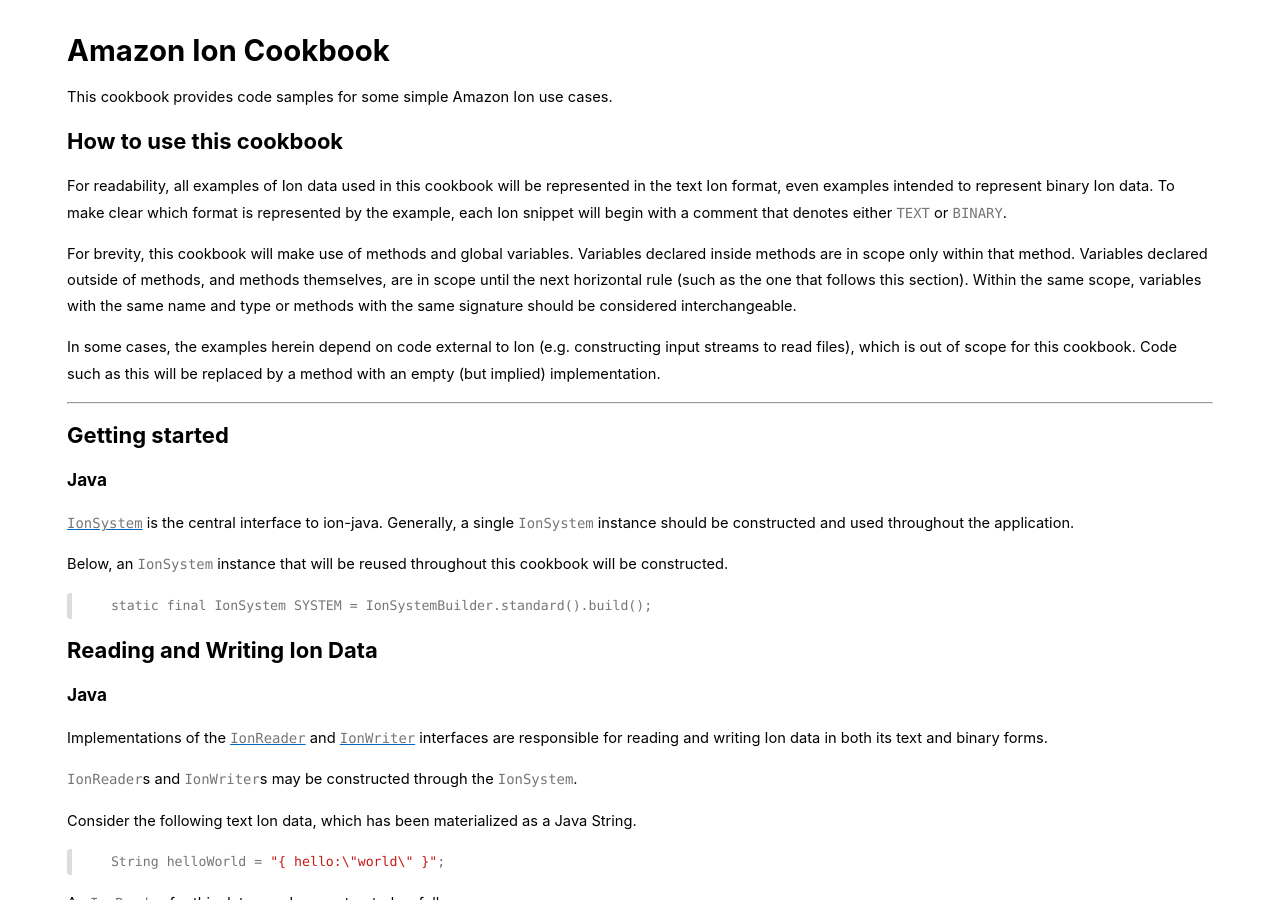
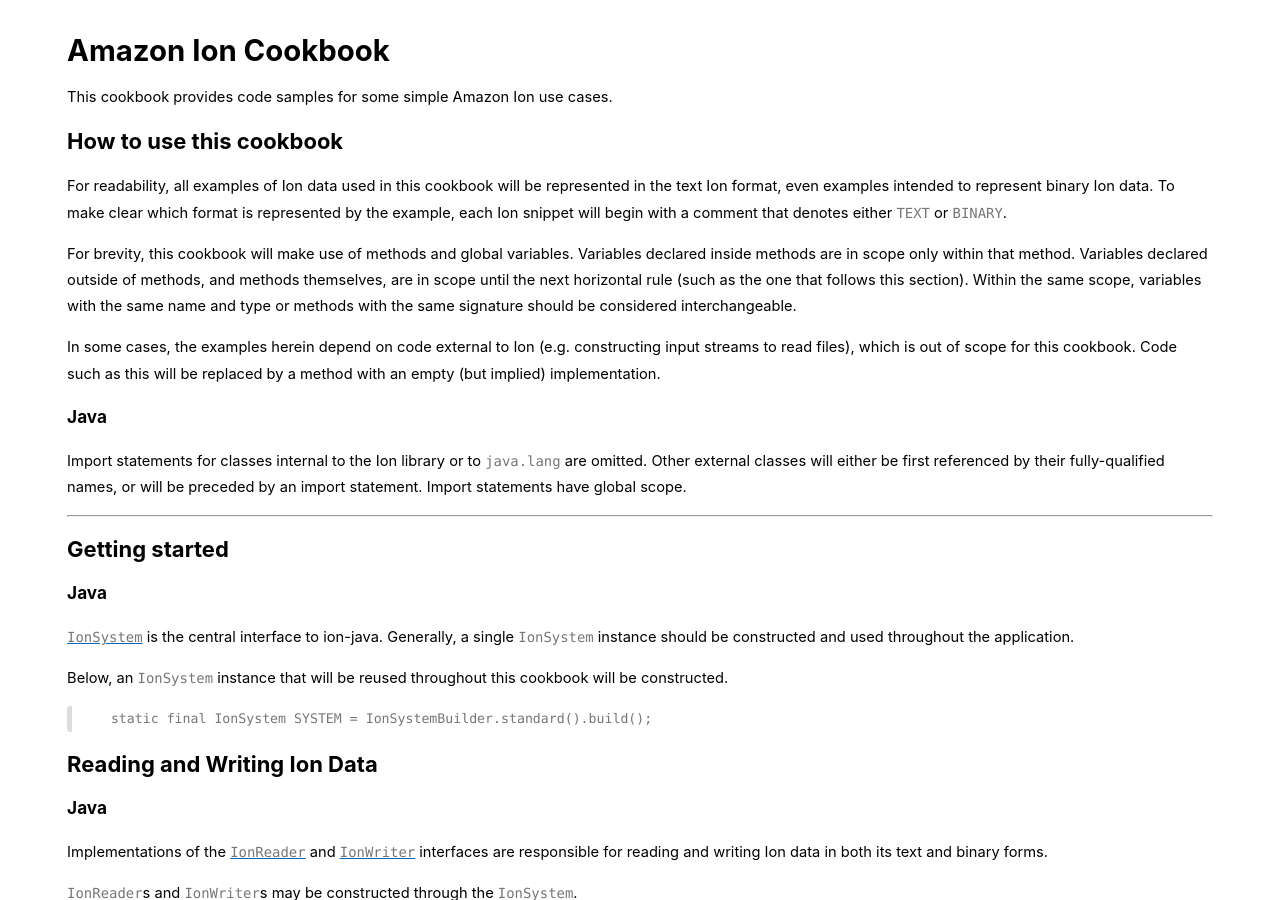
Before and after one commit to amazon-ion/ion-docs, a Jekyll site: the page built from cookbook.md, in a window 1280 px wide and 900 px high. Built offline with Jekyll 4.4.1, drawn with Linux system fonts in a browser that asks for light colours.

Commit message:
Adding back paragraph about Java-specific cookbook conventions (imports etc.) in a dedicated "Java" subsection

```diff
--- a/cookbook.md
+++ b/cookbook.md
@@ -24,6 +24,13 @@
 constructing input streams to read files), which is out of scope for this
 cookbook. Code such as this will be replaced by a method with an empty (but
 implied) implementation.
+
+### Java
+
+Import statements for classes internal to the Ion library or to `java.lang`
+are omitted. Other external classes will either be first referenced by their
+fully-qualified names, or will be preceded by an import statement. Import
+statements have global scope.
 
 * * *
 
```
